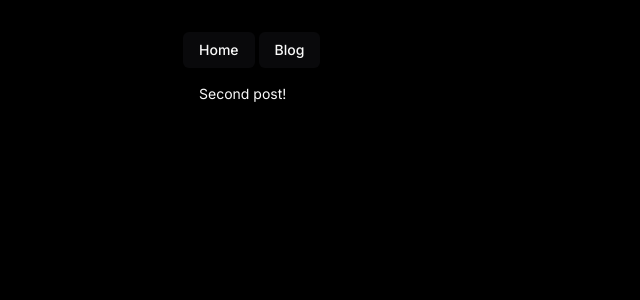
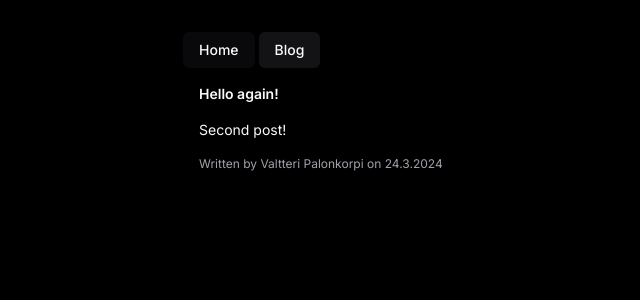
Before and after one commit to valdemartti/valde-dev, a Next.js app: page /blog/hello-again in a window 1280 px wide. Shown: the top 300 px of the page, without its empty margins (105-745 px from the left). Built offline with nearby package versions, Linux system fonts and the light colour scheme.

Commit message:
feat: Enhanced blog styling

```diff
--- a/collectBlogPosts.mjs
+++ b/collectBlogPosts.mjs
@@ -3,7 +3,7 @@ import { remark } from "remark";
 import mdx from "remark-mdx";
 import { compileSync } from "@mdx-js/mdx";
 
-const BLOG_PATH = "./src/app/blog";
+const BLOG_PATH = "./src/app/blog/(posts)";
 
 /**
  * Collects all blog posts from the blog directory, including their metadata.
--- a/src/app/blog/(2024-03-23)/hello-world/page.mdx
+++ b/src/app/blog/(posts)/(2024-03-23)/hello-world/page.mdx
@@ -1,7 +1,13 @@
+import { Author } from "@/components/blog/Author";
+
 export const metadata = {
   title: "Hello world!",
   description: "Lorem ipsum dolor sit amet, consectetur adipiscing elit.",
   author: "Valtteri Palonkorpi",
 };
 
+# {metadata.title}
+
 First post!
+
+<Author name={metadata.author} date="2024-03-23" />
--- a/src/app/blog/(2024-03-24)/hello-again/page.mdx
+++ b/src/app/blog/(posts)/(2024-03-24)/hello-again/page.mdx
@@ -1,3 +1,5 @@
+import { Author } from "@/components/blog/Author";
+
 export const metadata = {
   title: "Hello again!",
   description:
@@ -5,4 +7,8 @@ export const metadata = {
   author: "Valtteri Palonkorpi",
 };
 
+# {metadata.title}
+
 Second post!
+
+<Author name={metadata.author} date="2024-03-24" />
--- /dev/null
+++ b/src/app/blog/(posts)/layout.tsx
@@ -0,0 +1,7 @@
+export default async function PostLayout({
+  children,
+}: {
+  children: React.ReactNode;
+}) {
+  return <main>{children}</main>;
+}
--- a/src/components/Navigation.tsx
+++ b/src/components/Navigation.tsx
@@ -34,7 +34,7 @@ export function MenuItem({
     <NavigationMenuItem>
       <Link href={href} legacyBehavior passHref>
         <NavigationMenuLink
-          active={path === href}
+          active={href === "/" ? path === href : path.startsWith(href)}
           className={navigationMenuTriggerStyle()}
         >
           {children}
--- /dev/null
+++ b/src/components/blog/Author.tsx
@@ -0,0 +1,12 @@
+export function Author({ name, date }: { name: string; date: string }) {
+  const newDate = new Date(date);
+  const day = newDate.getDate();
+  const month = newDate.getMonth() + 1;
+  const year = newDate.getFullYear();
+
+  return (
+    <p className="text-xs text-muted-foreground mt-4">
+      Written by {name} on {day}.{month}.{year}
+    </p>
+  );
+}
--- a/src/mdx-components.tsx
+++ b/src/mdx-components.tsx
@@ -3,5 +3,6 @@ import type { MDXComponents } from "mdx/types";
 export function useMDXComponents(components: MDXComponents): MDXComponents {
   return {
     ...components,
+    h1: (props) => <h1 className="font-semibold mb-4" {...props} />,
   };
 }
```
Also changed, not shown: src/app/blog/(list)/error.tsx (renamed from src/app/blog/error.tsx), src/app/blog/(list)/getBlogPosts.ts (renamed from src/app/blog/getBlogPosts.ts), src/app/blog/(list)/layout.tsx (renamed from src/app/blog/layout.tsx), src/app/blog/(list)/loading.tsx (renamed from src/app/blog/loading.tsx), src/app/blog/(list)/page.tsx (renamed from src/app/blog/page.tsx).
